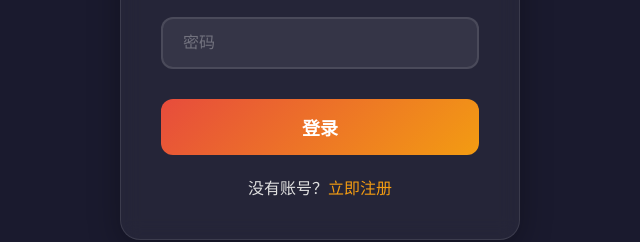
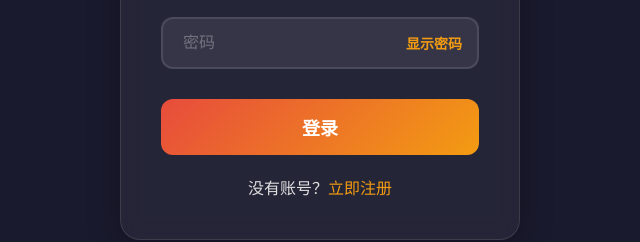
Before and after one commit to tomrick99/Uno-web-game, a plain HTML site: page backend/src/main/resources/static/index.html in a window 1280 px wide. Shown: the part 456-698 px from the top of the page, 320-960 px from the left. Drawn offline with nearby package versions, Linux system fonts and the light colour scheme; files whose address does not match are found by name.

Commit message:
experiment(SC1-C1): password visibility

```diff
--- a/backend/src/main/resources/static/css/login.css
+++ b/backend/src/main/resources/static/css/login.css
@@ -64,6 +64,7 @@
 }
 
 .input-group {
+    position: relative;
     margin-bottom: 20px;
 }
 
@@ -85,6 +86,40 @@
 
 .input-group input::placeholder {
     color: rgba(255, 255, 255, 0.3);
+}
+
+.password-input-group input {
+    padding-right: 98px;
+}
+
+.password-input-group input::-ms-reveal,
+.password-input-group input::-ms-clear {
+    display: none;
+}
+
+.password-toggle {
+    position: absolute;
+    top: 50%;
+    right: 8px;
+    min-width: 74px;
+    min-height: 44px;
+    padding: 0 8px;
+    border-radius: 8px;
+    background: transparent;
+    color: var(--yellow);
+    font-size: 14px;
+    font-weight: 600;
+    transform: translateY(-50%);
+}
+
+.password-toggle:hover,
+.password-toggle:focus-visible {
+    background: rgba(255, 255, 255, 0.08);
+}
+
+.password-toggle:focus-visible {
+    outline: 2px solid var(--yellow);
+    outline-offset: 1px;
 }
 
 .btn-primary {
--- a/backend/src/main/resources/static/index.html
+++ b/backend/src/main/resources/static/index.html
@@ -28,8 +28,11 @@
                 <div class="input-group">
                     <input v-model="loginForm.username" type="text" placeholder="用户名" @keyup.enter="login">
                 </div>
-                <div class="input-group">
-                    <input v-model="loginForm.password" type="password" placeholder="密码" @keyup.enter="login">
+                <div class="input-group password-input-group">
+                    <input v-model="loginForm.password" :type="showLoginPassword ? 'text' : 'password'" placeholder="密码" autocomplete="current-password" @keyup.enter="login">
+                    <button type="button" class="password-toggle" :aria-label="showLoginPassword ? '隐藏登录密码' : '显示登录密码'" :aria-pressed="showLoginPassword" @click="showLoginPassword = !showLoginPassword">
+                        {{ showLoginPassword ? '隐藏密码' : '显示密码' }}
+                    </button>
                 </div>
                 <button class="btn-primary" @click="login">登录</button>
                 <p class="switch-text">没有账号？<a @click="isRegister = true">立即注册</a></p>
@@ -41,8 +44,11 @@
                 <div class="input-group">
                     <input v-model="registerForm.username" type="text" placeholder="用户名（3-20位）" @keyup.enter="register">
                 </div>
-                <div class="input-group">
-                    <input v-model="registerForm.password" type="password" placeholder="密码（6-32位）" @keyup.enter="register">
+                <div class="input-group password-input-group">
+                    <input v-model="registerForm.password" :type="showRegisterPassword ? 'text' : 'password'" placeholder="密码（6-32位）" autocomplete="new-password" @keyup.enter="register">
+                    <button type="button" class="password-toggle" :aria-label="showRegisterPassword ? '隐藏注册密码' : '显示注册密码'" :aria-pressed="showRegisterPassword" @click="showRegisterPassword = !showRegisterPassword">
+                        {{ showRegisterPassword ? '隐藏密码' : '显示密码' }}
+                    </button>
                 </div>
                 <button class="btn-primary" @click="register">注册</button>
                 <p class="switch-text">已有账号？<a @click="isRegister = false">去登录</a></p>
--- a/frontend/css/login.css
+++ b/frontend/css/login.css
@@ -64,6 +64,7 @@
 }
 
 .input-group {
+    position: relative;
     margin-bottom: 20px;
 }
 
@@ -85,6 +86,40 @@
 
 .input-group input::placeholder {
     color: rgba(255, 255, 255, 0.3);
+}
+
+.password-input-group input {
+    padding-right: 98px;
+}
+
+.password-input-group input::-ms-reveal,
+.password-input-group input::-ms-clear {
+    display: none;
+}
+
+.password-toggle {
+    position: absolute;
+    top: 50%;
+    right: 8px;
+    min-width: 74px;
+    min-height: 44px;
+    padding: 0 8px;
+    border-radius: 8px;
+    background: transparent;
+    color: var(--yellow);
+    font-size: 14px;
+    font-weight: 600;
+    transform: translateY(-50%);
+}
+
+.password-toggle:hover,
+.password-toggle:focus-visible {
+    background: rgba(255, 255, 255, 0.08);
+}
+
+.password-toggle:focus-visible {
+    outline: 2px solid var(--yellow);
+    outline-offset: 1px;
 }
 
 .btn-primary {
--- a/frontend/js/pages/login.js
+++ b/frontend/js/pages/login.js
@@ -4,6 +4,8 @@ const apiBase = "/api";
 createApp({
     setup() {
         const isRegister = ref(false);
+        const showLoginPassword = ref(false);
+        const showRegisterPassword = ref(false);
         const errorMsg = ref("");
         const successMsg = ref("");
 
@@ -53,6 +55,16 @@ createApp({
             }
         };
 
-        return { isRegister, errorMsg, successMsg, loginForm, registerForm, login, register };
+        return {
+            isRegister,
+            showLoginPassword,
+            showRegisterPassword,
+            errorMsg,
+            successMsg,
+            loginForm,
+            registerForm,
+            login,
+            register
+        };
     }
 }).mount("#app");
```
Also changed, not shown: frontend/index.html (+10 -4 lines), 1 other file.
